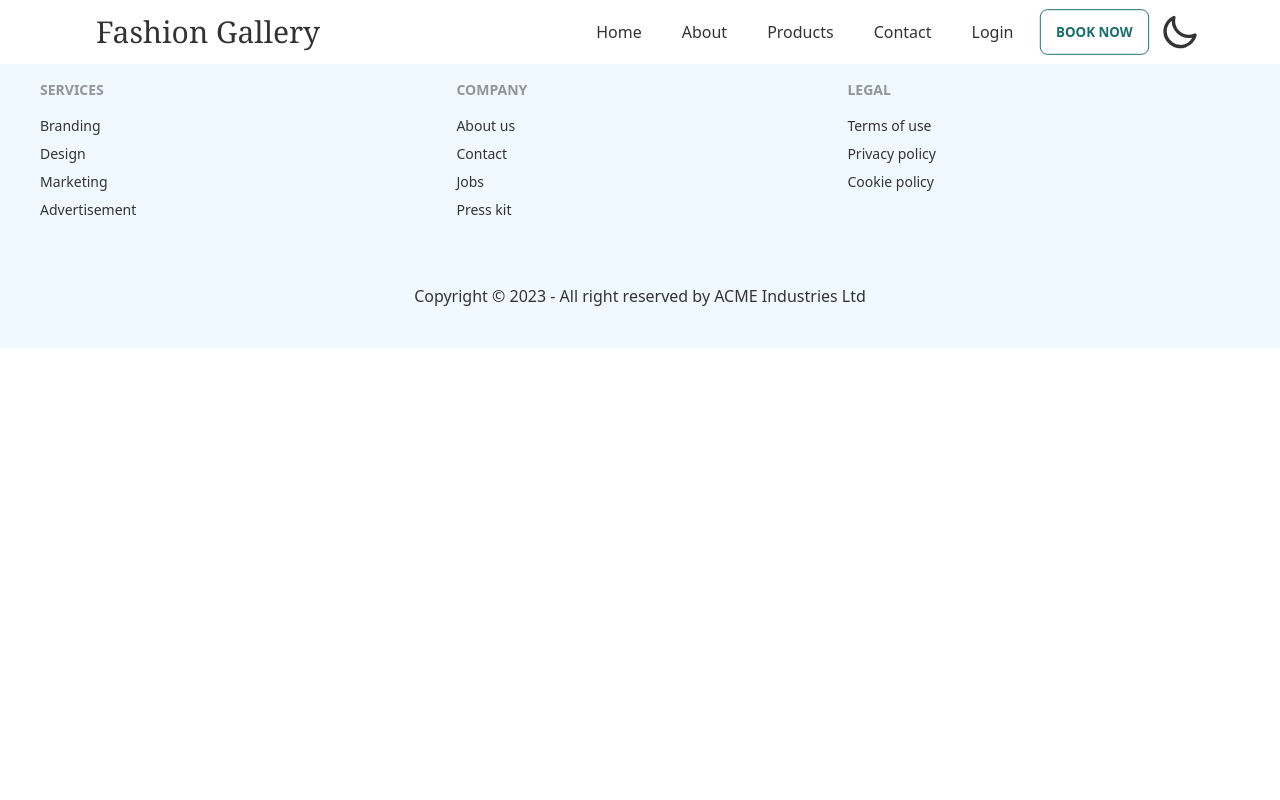
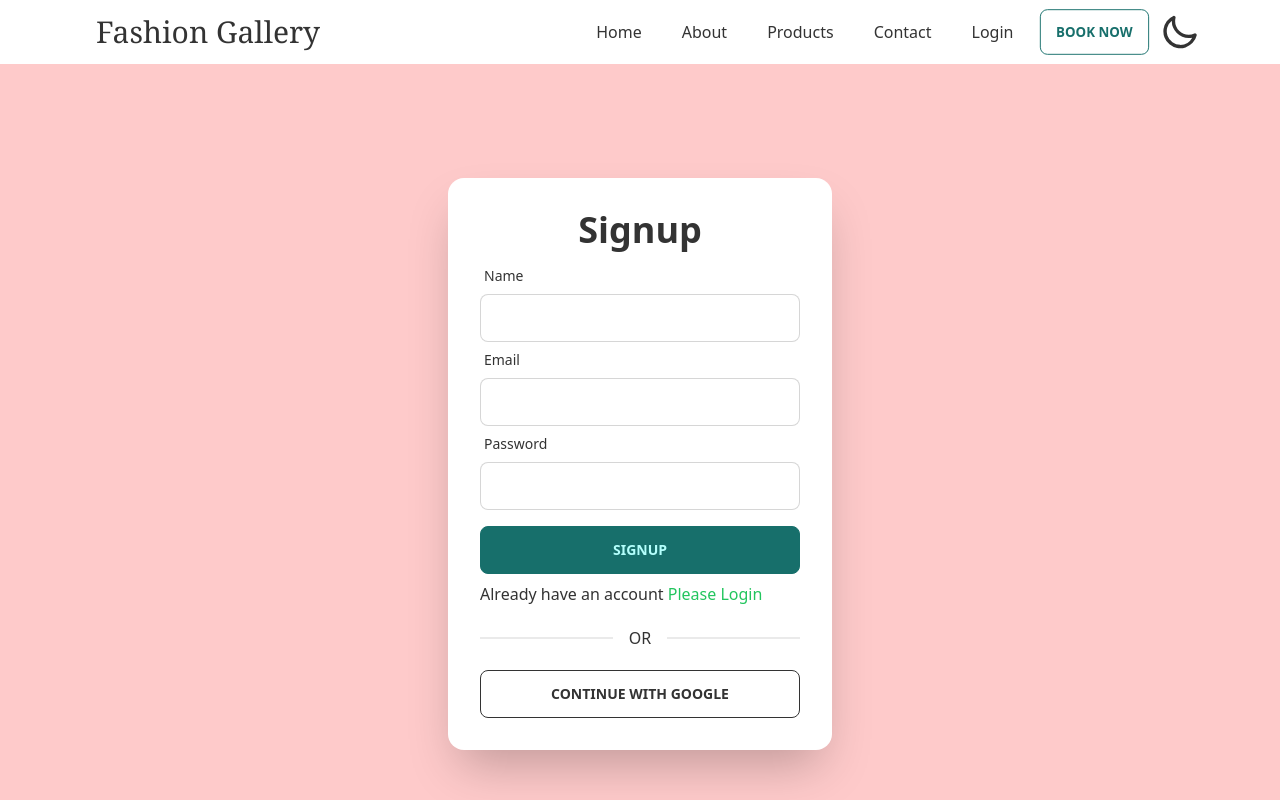
Before and after one commit to sayma63/fashion_gallery, a React (Create React App) app: page /signup in a window 1280 px wide. Built offline with nearby package versions, Linux system fonts and the light colour scheme.

Commit message:
signup page added

```diff
--- /dev/null
+++ b/src/contexts/AuthProvider.js
@@ -0,0 +1,18 @@
+import React, { createContext } from 'react';
+import {getAuth} from "firebase/auth";
+import app from "../authentication/firebase.config"
+ export const AuthContext=createContext();
+const auth =getAuth(app);
+
+const AuthProvider = ({children}) => {
+    const authInfo ={
+
+    }
+    return (
+        <AuthContext.Provider value={authInfo}>
+               {children}
+        </AuthContext.Provider>
+    );
+};
+
+export default AuthProvider;
--- a/src/index.js
+++ b/src/index.js
@@ -3,13 +3,16 @@ import ReactDOM from 'react-dom/client';
 import './index.css';
 import App from './App';
 import { BrowserRouter } from 'react-router-dom';
+import AuthProvider from './contexts/AuthProvider';
 
 
 const root = ReactDOM.createRoot(document.getElementById('root'));
 root.render(
   <React.StrictMode>
     <BrowserRouter>
+      <AuthProvider>
       <App />
+      </AuthProvider>
     </BrowserRouter>
 
   </React.StrictMode>
--- a/src/pages/Login.js
+++ b/src/pages/Login.js
@@ -17,7 +17,7 @@ const Login = () => {
                     <div class="card-body">
                         <h1 className='font-bold text-4xl text-center'>Login</h1>
                        <form onSubmit={handleSubmit(handleLogin)}>
-                        <div class="form-control w-full max-w-xs">
+                        {/* <div class="form-control w-full max-w-xs">
                             <label class="label">
                                 <span class="label-text">Name</span>
                             </label>
@@ -39,7 +39,7 @@ const Login = () => {
 
 
 
-                        </div>
+                        </div> */}
                         <div class="form-control w-full max-w-xs">
                             <label class="label">
                                 <span class="label-text">Email</span>
--- a/src/pages/Signup.js
+++ b/src/pages/Signup.js
@@ -1,10 +1,102 @@
 import React from 'react';
+import { Link } from "react-router-dom";
+import { useForm } from "react-hook-form";
 
 const Signup = () => {
+    const { register,formState:{errors}, handleSubmit } = useForm();
+    const handleSignup= data=>{
+        console.log(data)
+    }
     return (
-        <div>
+        <div >
+        <div className=' h-[100vh] bg-accent mt-16 flex justify-center items-center' >
 
-        </div>
+
+            <div class="card   flex-shrink-0 m w-96  max-w-sm shadow-2xl bg-base-100 ">
+                <div class="card-body">
+                    <h1 className='font-bold text-4xl text-center'>Signup</h1>
+                   <form onSubmit={handleSubmit(handleSignup)}>
+                     <div class="form-control w-full max-w-xs">
+                        <label class="label">
+                            <span class="label-text">Name</span>
+                        </label>
+                        <input type="text"
+                         {...register("name",{
+                            required:{
+                                value:true,
+                                message:'Name is required'
+                             },
+                             pattern: {
+                                 value: /[a-z0-9]+@[a-z]+\.[a-z]{2,3}/,
+                                 message: 'provide a valid email' // JS only: <p>error message</p> TS only support string
+                             }
+                         })} class="input input-bordered w-full max-w-xs" />
+
+                        {errors.name?.type === 'required' && <span className="label-text-alt text-red-500">{errors.name.message}</span>}
+
+                        {errors.email?.type === 'pattern' && <span className="label-text-alt text-red-500">{errors.email.message}</span>}
+
+
+
+                    </div>
+                    <div class="form-control w-full max-w-xs">
+                        <label class="label">
+                            <span class="label-text">Email</span>
+                        </label>
+                        <input type="text"
+                         {...register("email",{
+                            required:{
+                                value:true,
+                                message:'Email is required'
+                             },
+                             pattern: {
+                                 value: /[a-z0-9]+@[a-z]+\.[a-z]{2,3}/,
+                                 message: 'provide a valid email' // JS only: <p>error message</p> TS only support string
+                             }
+                         })} class="input input-bordered w-full max-w-xs" />
+
+                        {errors.email?.type === 'required' && <span className="label-text-alt text-red-500">{errors.email.message}</span>}
+
+                        {errors.email?.type === 'pattern' && <span className="label-text-alt text-red-500">{errors.email.message}</span>}
+
+
+
+                    </div>
+                    <div class="form-control w-full max-w-xs">
+                        <label class="label">
+                            <span class="label-text">Password</span>
+                        </label>
+                        <input type="password" {...register("password",{
+                                  required:{
+                                    value:true,
+                                    message:'Password is required'
+                                 },
+                                 minLength: {
+                                     value: 6,
+                                     message: 'Must 6 character or longer' // JS only: <p>error message</p> TS only support string
+                                 }
+                        })}
+                        class="input input-bordered w-full max-w-xs" />
+
+                        {errors.password?.type === 'required' && <span className="label-text-alt text-red-500">{errors.password.message}</span>}
+
+                        {errors.password?.type === 'pattern' && <span className="label-text-alt text-red-500">{errors.password.message}</span>}
+
+
+
+
+                    </div>
+                    <input className='btn btn-primary w-full mt-4' value="Signup" type="submit" />
+                </form>
+                <p>Already have an account <Link to='/login' className='text-green-500'>Please Login</Link></p>
+                 <div class="divider">OR</div>
+                <button className='btn btn-outline w-full hover:btn-primary'>Continue with Google</button>
+
+
+             </div>
+         </div>
+     </div>
+     </div>
     );
 };
 
```
